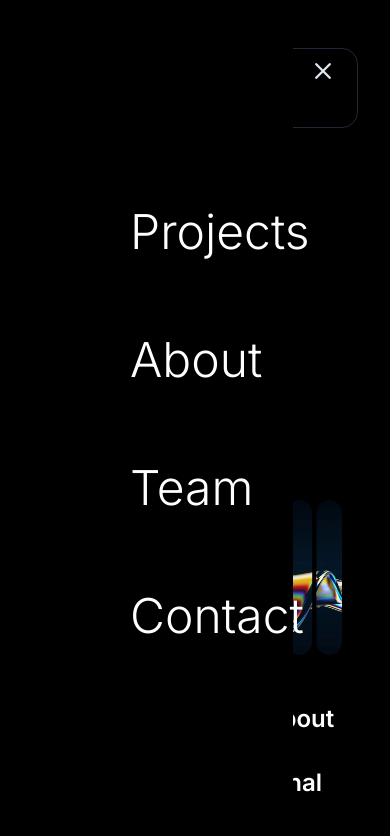
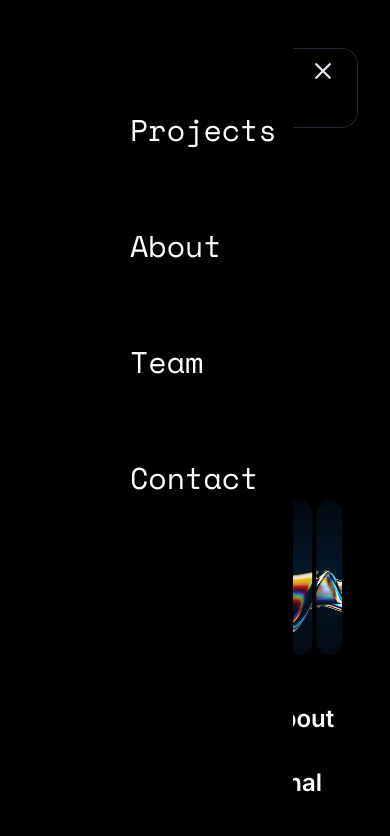
Before and after one commit to adrianolopees/tailwindcss, a website: page figma/homepage/index.html in a window 390 px wide. Both pictures are taken after a click on the button 323 px from the left and 71 px from the top of the page. Shown: the top 836 px of the page. Drawn offline with nearby package versions, Linux system fonts and the light colour scheme.

Commit message:
versão mobile
finalizando menu burguer, com travamento do scroll.

```diff
--- a/figma/homepage/index.html
+++ b/figma/homepage/index.html
@@ -16,19 +16,27 @@
 </head>
 
 <body class="bg-black">
-  <span id="nav"
-    class="absolute hidden top-52 left-1/3 text-5xl text-white transition-transform duration-300 ease-in-out z-20">
-    <ul class="flex flex-col gap-20">
-      <li>Projects</li>
-      <li>About</li>
-      <li>Team</li>
-      <li>Contact</li>
-    </ul>
-  </span>
   <header class="container mx-auto sm:px-32 px-8">
     <div class="sm:h-28 h-20 w-full border rounded-2xl border-gray-800 text-slate-200 mt-12 mb-6">
 
       <div class="grid grid-cols-12 h-full items-center">
+        <span id="nav"
+          class="absolute hidden top-28 left-1/3 text-3xl text-white transition-transform duration-300 ease-in-out z-20">
+          <ul class="flex flex-col gap-20">
+            <a href="#work">
+              <li class="hover:bg-white hover:text-black cursor-pointer duration-300">Projects</li>
+            </a>
+            <a href="#home">
+              <li class="hover:bg-white hover:text-black cursor-pointer duration-300">About</li>
+            </a>
+            <a href="#members">
+              <li class="hover:bg-white hover:text-black cursor-pointer duration-300">Team</li>
+            </a>
+            <a href="#talk">
+              <li class="hover:bg-white hover:text-black cursor-pointer duration-300">Contact</li>
+            </a>
+          </ul>
+        </span>
         <div class="col-span-2 row-span-3 w-full h-full flex items-center justify-center border-r border-gray-800">
           <span class="text-2xl">
             <img src="public/images/logo.webp" alt="logo da pagina" class="w-12 sm:w-16">
@@ -242,7 +250,7 @@
 
         </div>
         <button
-          class="w-full py-3 mt-8 rounded-3xl text-gray-500 hover:text-gray-300 duration-300 border border-gray-800 text-sm font-semibold ">See
+          class="w-full py-3 mt-8 rounded-3xl text-gray-500 hover:text-gray-300 duration-300 border border-gray-800 sm:text-xl text-sm font-semibold ">See
           all members<i class="bi bi-arrow-up-right"></i>
         </button>
       </div>
--- a/figma/homepage/src/js/main.js
+++ b/figma/homepage/src/js/main.js
@@ -38,28 +38,36 @@ const btnBurguer = document.getElementById("btnBurguer");
 const icon = btnBurguer.querySelector("i");
 const overlay = document.getElementById("overlay");
 const navBar = document.getElementById("nav");
+const menuLinks = navBar.querySelectorAll("a");
 
 function menuBurguer() {
-  overlay.classList.toggle("invisible");
-  overlay.classList.toggle("opacity-0");
-  navBar.classList.toggle("hidden");
+  const isOpen = !navBar.classList.contains("hidden");
 
-  if (icon.classList.contains("bi-list")) {
-    icon.classList.remove("bi-list");
-    icon.classList.add("bi-x");
+  if (isOpen) {
+    fecharMenu();
   } else {
-    icon.classList.remove("bi-x");
-    icon.classList.add("bi-list");
+    abrirMenu();
   }
 }
 
+function abrirMenu() {
+  overlay.classList.remove("invisible", "opacity-0"); // Garante que o overlay apareça
+  overlay.classList.add("opacity-100"); // Se precisar de um efeito de escurecimento
+  navBar.classList.remove("hidden");
+  document.body.classList.add("overflow-hidden");
+
+  icon.classList.replace("bi-list", "bi-x");
+}
+
+function fecharMenu() {
+  overlay.classList.add("invisible", "opacity-0");
+  overlay.classList.remove("opacity-100");
+  navBar.classList.add("hidden");
+  document.body.classList.remove("overflow-hidden");
+
+  icon.classList.replace("bi-x", "bi-list");
+}
+
 btnBurguer.addEventListener("click", menuBurguer);
-
-overlay.addEventListener("click", () => {
-  overlay.classList.add("invisible");
-  overlay.classList.remove("opacity-50");
-  navBar.classList.add("hidden");
-
-  icon.classList.remove("bi-x");
-  icon.classList.add("bi-list");
-});
+overlay.addEventListener("click", fecharMenu);
+menuLinks.forEach((link) => link.addEventListener("click", fecharMenu));
```
Also changed, not shown: figma/homepage/src/assets/output.css.
